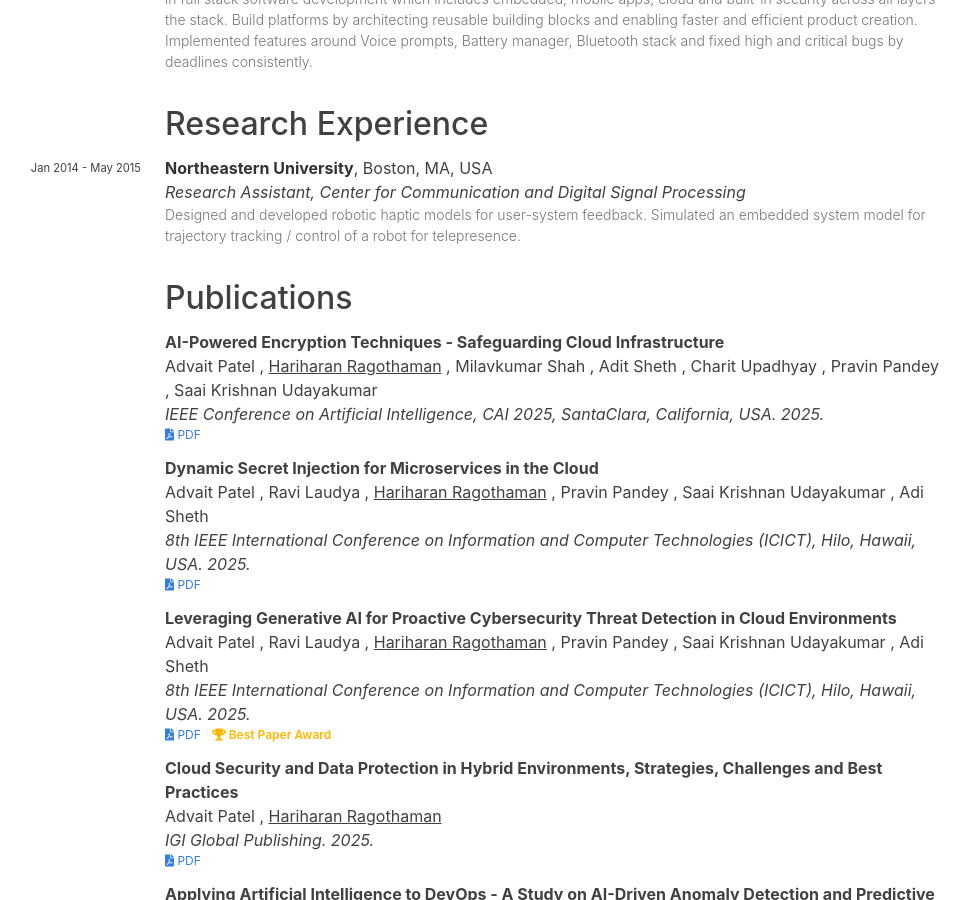
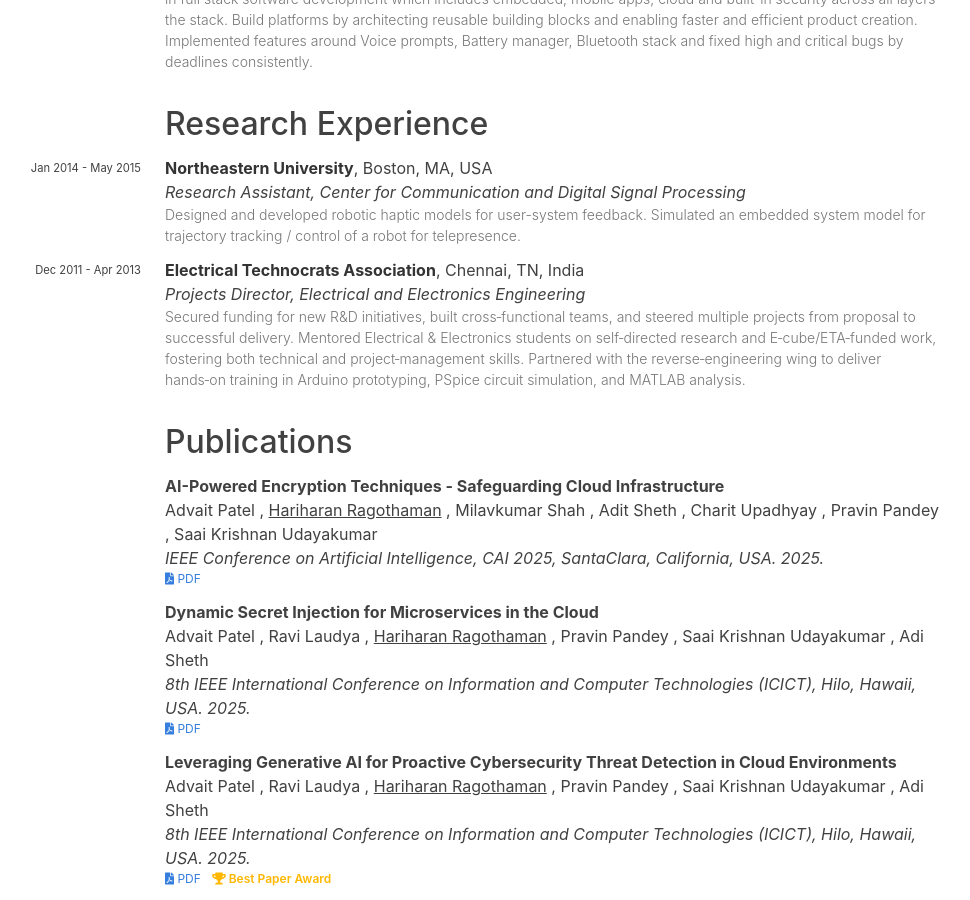
Before and after one commit to hariharanragothaman/hariharanragothaman.github.io, a Jekyll site: the page built from cv.md, in a window 1280 px wide and 900 px high, scrolled down 1283 px. Shown: the whole window, without its empty margins (167-1137 px from the left). Built offline with Jekyll 4.4.1, drawn with Linux system fonts in a browser that asks for light colours; nearby versions of some CDN libraries; some web fonts are replaced.

Commit message:
Polishes and Updates

```diff
--- a/_data/experiences.yaml
+++ b/_data/experiences.yaml
@@ -38,3 +38,11 @@
   year: "Jan 2014 - May 2015"
   description: "Designed and developed robotic haptic models for user-system feedback. Simulated an embedded system model for trajectory tracking / control of a robot for telepresence."
   type: research
+
+- institution: "Electrical Technocrats Association"
+  location: "Chennai, TN, India"
+  position: "Projects Director"
+  group: "Electrical and Electronics Engineering"
+  year: "Dec 2011 - Apr 2013"
+  description: "Secured funding for new R&D initiatives, built cross‑functional teams, and steered multiple projects from proposal to successful delivery. Mentored Electrical & Electronics students on self‑directed research and E‑cube/ETA‑funded work, fostering both technical and project‑management skills. Partnered with the reverse‑engineering wing to deliver hands‑on training in Arduino prototyping, PSpice circuit simulation, and MATLAB analysis. "
+  type: research
```
